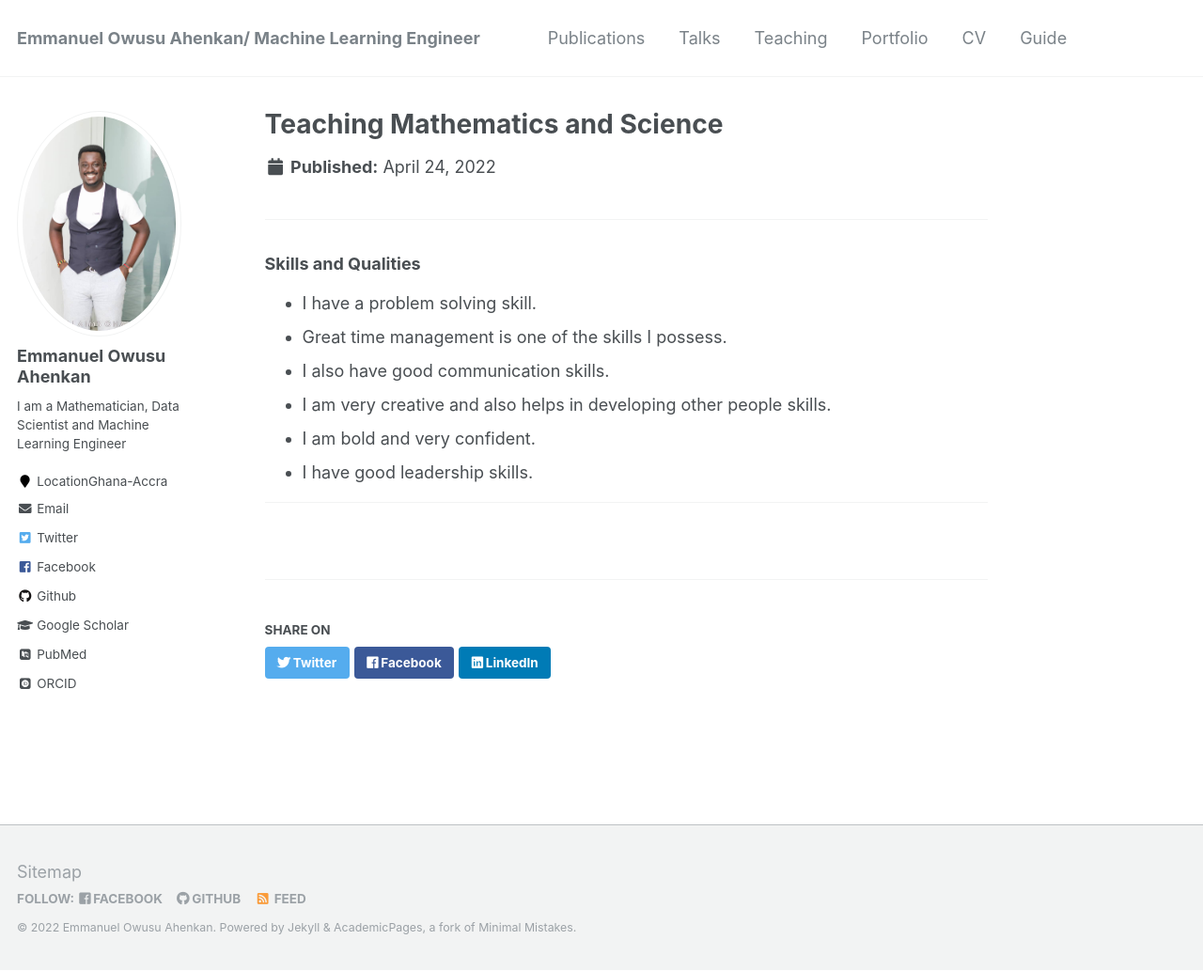
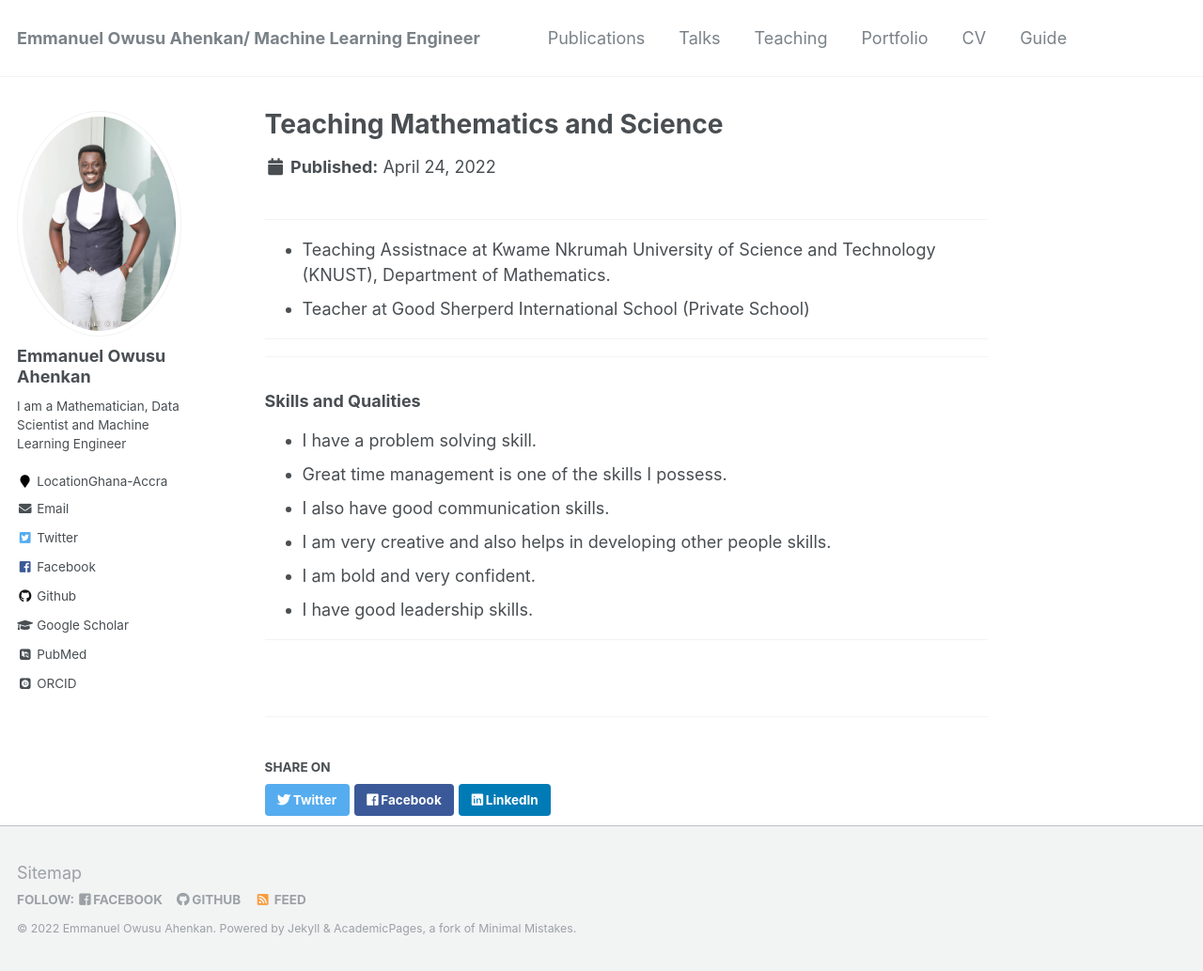
Before and after one commit to EmmanuelOwusu/EmmanuelOwusu.github.io, a Jekyll site: the page built from _portfolio/portfolio-1.md, in a window 1280 px wide and 1033 px high. Shown: the whole window at 94% size. Built offline with Jekyll 4.4.1, drawn with Linux system fonts in a browser that asks for light colours; some web fonts are replaced.

Commit message:
Latest PORTFOLIO

```diff
--- a/_portfolio/portfolio-1.md
+++ b/_portfolio/portfolio-1.md
@@ -1,7 +1,13 @@
 ---
 title: "Teaching Mathematics and Science"
-excerpt: "Skills and Qualities <br/><img src='/images/EMMA2.jpg' width='500'>"
+excerpt: "Teaching Mathematics and Science <br/><img src='/images/EMMA2.jpg' width='500'>"
 collection: portfolio
+---
+
+---
+* Teaching Assistnace at Kwame Nkrumah University of Science and Technology (KNUST), Department of Mathematics.
+* Teacher at Good Sherperd International School (Private School)
+
 ---
 
 ---
```
